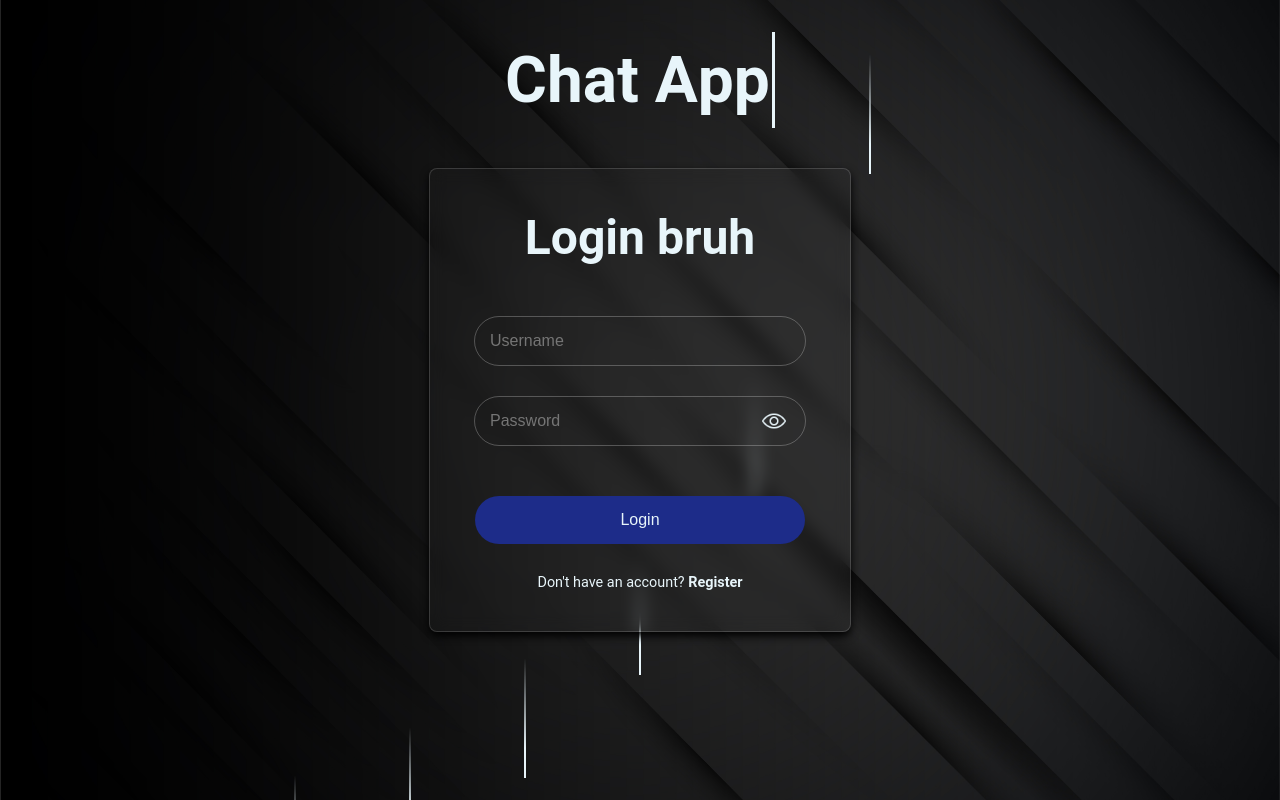
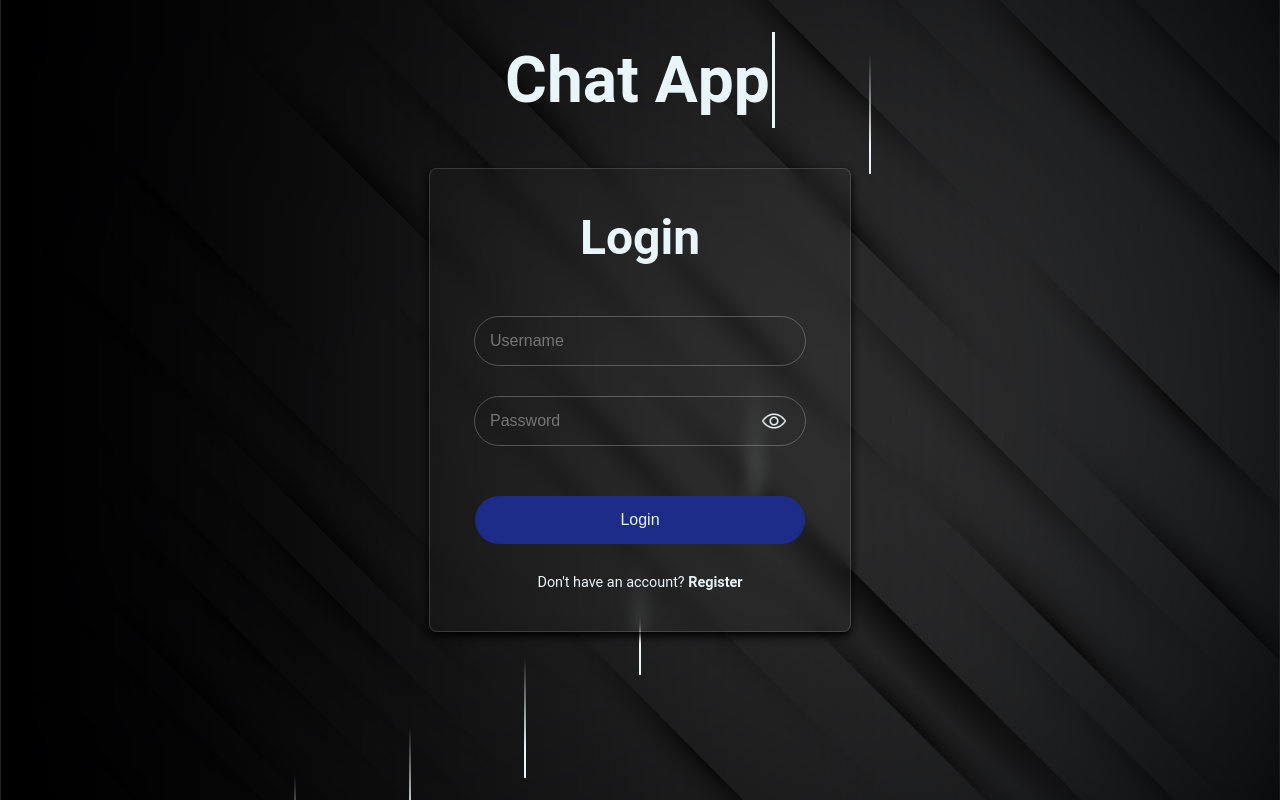
Before and after one commit to AlexEhlebracht/ChatApp, a React (Vite) app in the folder frontend/: page /login in a window 1280 px wide. Built offline with nearby package versions, Linux system fonts and the light colour scheme.

Commit message:
revert test

```diff
--- a/frontend/src/components/Form.jsx
+++ b/frontend/src/components/Form.jsx
@@ -105,7 +105,7 @@ function Form({ route, method }) {
     <div className="form-wrapper">
       <TypewriterEffect />
       <form onSubmit={handleSubmit} className="form-container">
-        <h1>{name} bruh</h1>
+        <h1>{name}</h1>
         {userError && <p className="error-message">{userError}</p>}
         <input
           className="form-input"
```
